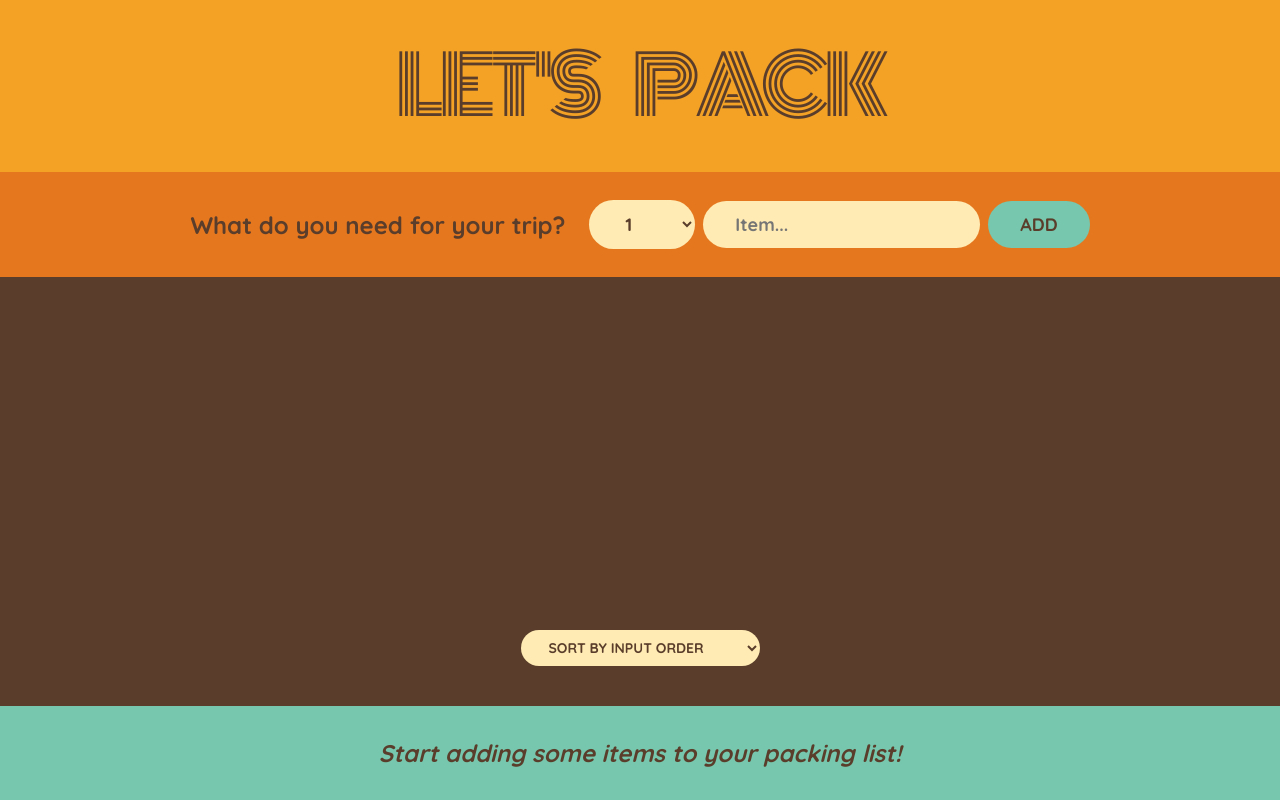
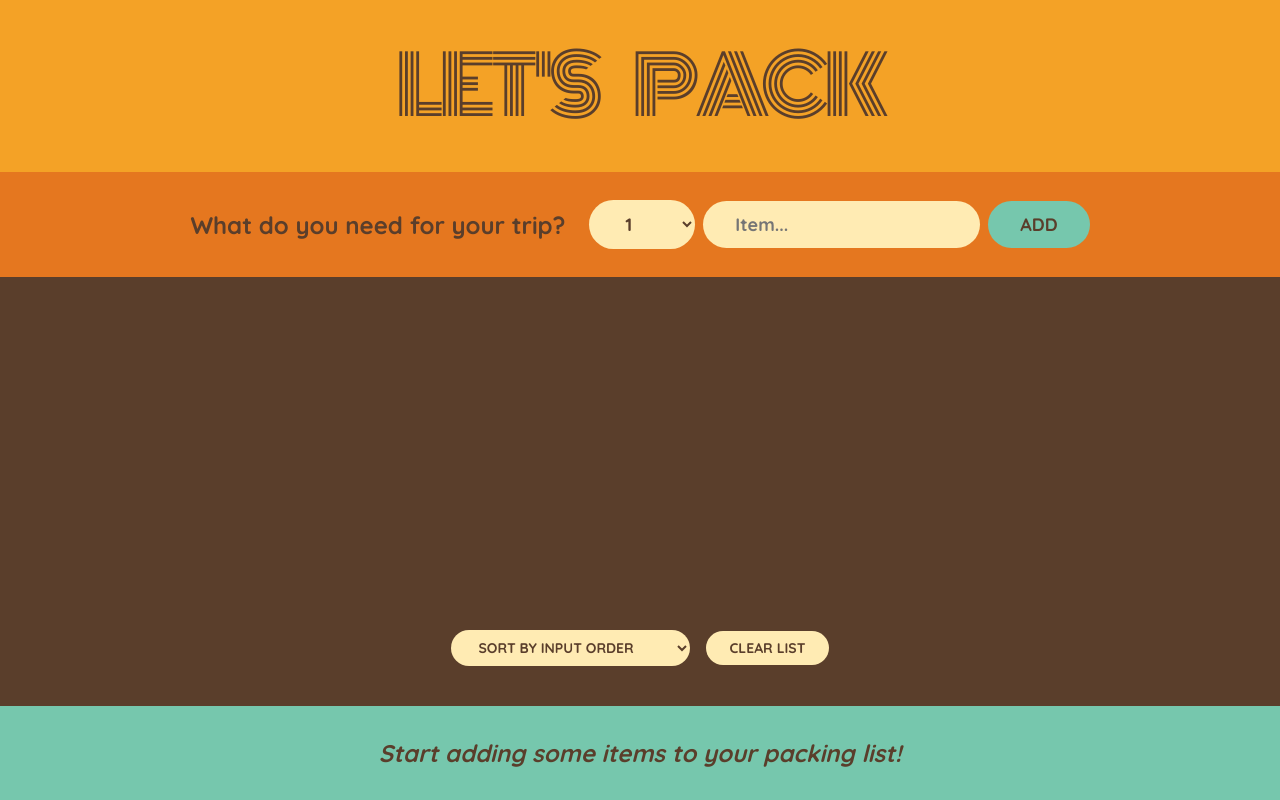
Before and after one commit to visheshtomarr/travel-list, a React (Create React App) app: page / in a window 1280 px wide. Built offline with nearby package versions, Linux system fonts and the light colour scheme; the HTML template or start-up script is replaced by a standard one.

Commit message:
Clearing all items

```diff
--- a/src/App.js
+++ b/src/App.js
@@ -20,6 +20,11 @@
     ))
   }
 
+  const handleClearItems = () => {
+    const confirm = window.confirm('Are you sure you want to delete all items ?');
+    if (confirm) setItems([]);
+  }
+
   return (
     <div className="app">
       <Logo />
@@ -28,6 +33,7 @@
         items={items}
         onDeleteItem={handleDeleteItem}
         onToggleItem={handleToggleItem}
+        handleClearItems={handleClearItems}
       />
       <Stats items={items} />
     </div>
@@ -84,7 +90,7 @@
   )
 }
 
-function PackingList({ items, onDeleteItem, onToggleItem }) {
+function PackingList({ items, onDeleteItem, onToggleItem, handleClearItems }) {
   const [sortBy, setSortBy] = useState('input');
   let sortedItems;
 
@@ -115,6 +121,7 @@
           <option value="description">Sort by description</option>
           <option value="packed">Sort by packed status</option>
         </select>
+        <button onClick={handleClearItems}>Clear list</button>
       </div>
     </div>
   )
```
